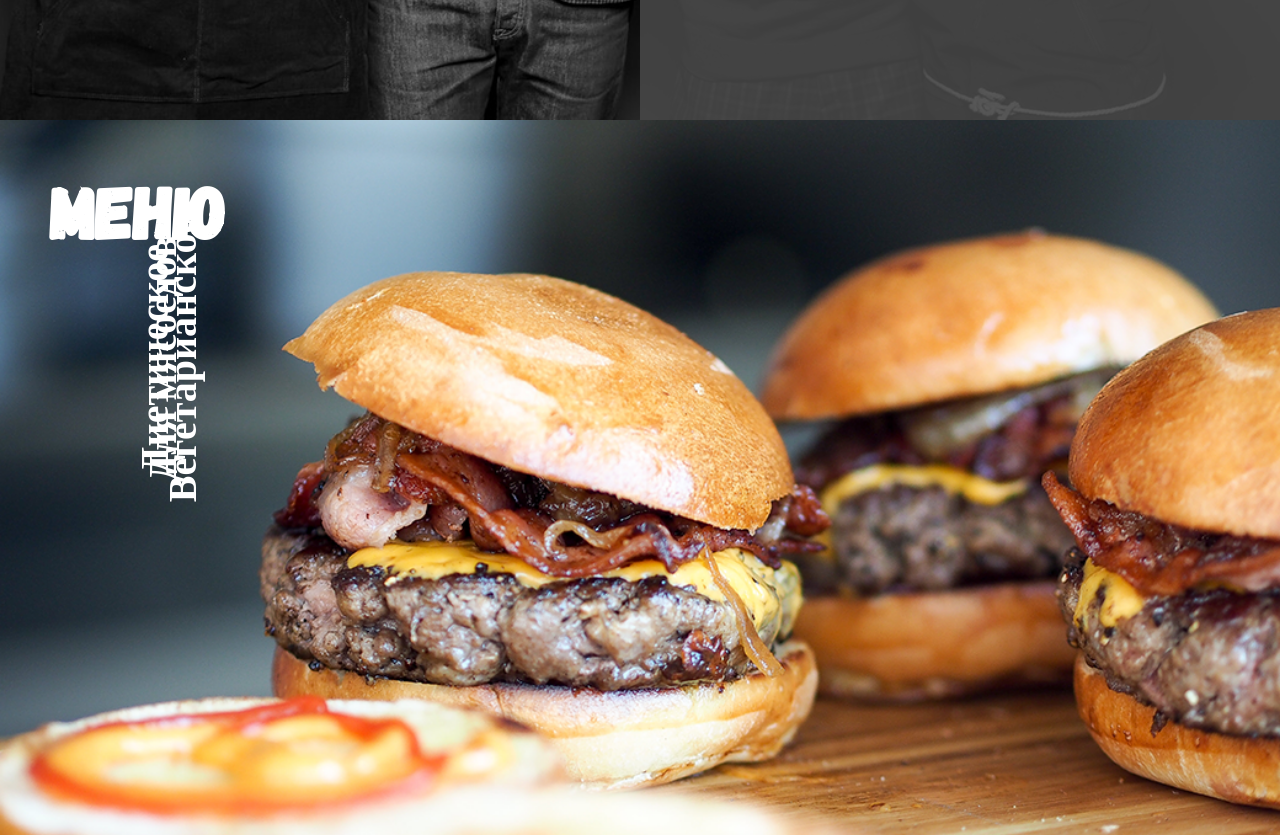
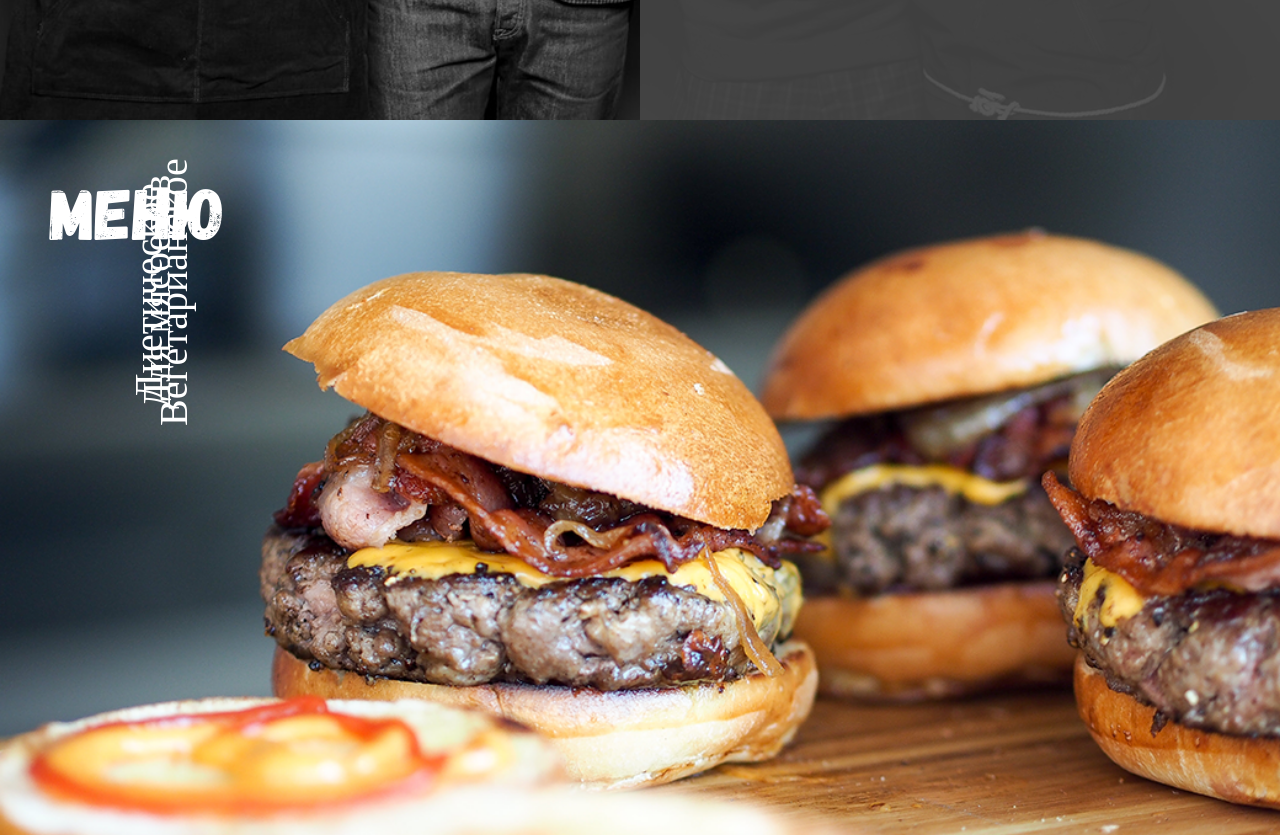
Before and after one commit to PAstakhov01/Burgers, a plain HTML site: page index.html in a window 1280 px wide. Shown: the part 2280-3115 px from the top of the page. Drawn offline with nearby package versions, Linux system fonts and the light colour scheme; files whose address does not match are found by name.

Commit message:
update 9.9.7

```diff
--- a/css/main.scss
+++ b/css/main.scss
@@ -162,9 +162,10 @@ position: fixed;
   &__title {
        margin: 0;
     padding-top: 50px;
+        font-size: 4.5rem;
+    font-weight: 400;
 
     font-family: Gagalin-Regular;
-    font-size: 72px;
     color: white;
     padding-left: 50px;
   }
@@ -739,10 +740,10 @@ display:flex;
  margin-left :20px;
  }
 }
-.icon-vk { background-image: url(socials/vk.png);    height : 20px; width: 20px;     background-repeat: no-repeat; background-size: cover;}
-.icon-fb{ background-image: url(socials/fb.png);   height : 20px; width: 20px;     background-repeat: no-repeat; background-size: cover;}
-.icon-tw { background-image: url(socials/twitter.png);   height : 20px; width: 20px;     background-repeat: no-repeat; background-size: cover;}
-.icon-inst { background-image: url(socials/inst.png);   height : 20px; width: 20px;     background-repeat: no-repeat; background-size: cover;}
+.icon-vk { background-image: url(socials/vk.svg);    height : 20px; width: 20px;  fill: #ffb600;    background-repeat: no-repeat; background-size: cover;}
+.icon-fb{ background-image: url(socials/fb.svg);   height : 20px; width: 20px;     background-repeat: no-repeat; background-size: cover;}
+.icon-tw { background-image: url(socials/twitter.svg);   height : 20px; width: 20px;     background-repeat: no-repeat; background-size: cover;}
+.icon-inst { background-image: url(socials/inst.svg);   height : 20px; width: 20px;     background-repeat: no-repeat; background-size: cover;}
 
 
 .menu-drop {
@@ -754,12 +755,12 @@ background-color: #cfd8dc;
   list-style: none;
    text-decoration: none;
   }
-&__text {
+&__text {     position: absolute;
     transform: rotate(-90deg);
     white-space: nowrap;
       color: white;
     font-size: 2.5rem;
     font-family: 'Gagalin';
-    position: absolute;
+
 }
 }
--- a/index.html
+++ b/index.html
@@ -150,15 +150,15 @@
 		<ul class="menu-drop__list">
 			<li class="menu-drop__item">
 
-					<h5 class="menu-drop__text">Для мясоедов</h5>
+					<span class="menu-drop__text">Для мясоедов</span>
 			</li>
 			<li class="menu-drop__item">
 
-					<h5 class="menu-drop__text">Вегетарианское</h5>
+					<span class="menu-drop__text">Вегетарианское</span>
 			</li>
 			<li class="menu-drop__item">
 
-					<h5 class="menu-drop__text">Диетическое</h5>
+					<span class="menu-drop__text">Диетическое</span>
 			</li>
 
 		</ul>
```
Also changed, not shown: css/main.css, css/socials/fb.svg (added), css/socials/inst.svg (added), css/socials/twitter.svg (added), css/socials/vk.svg (added), 1 other file.
